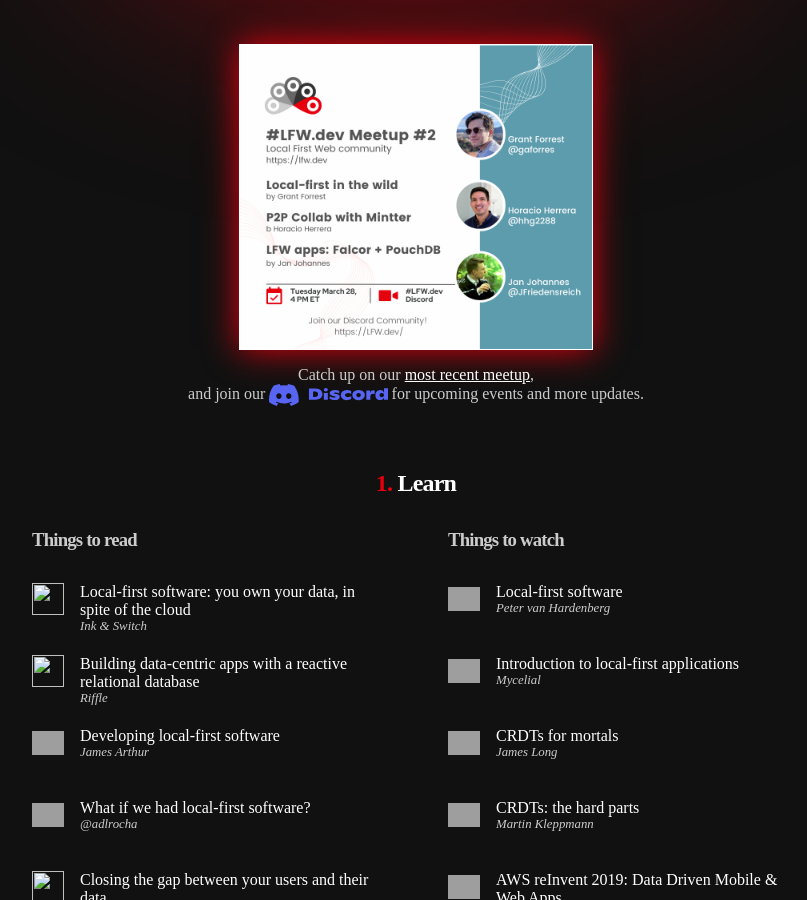
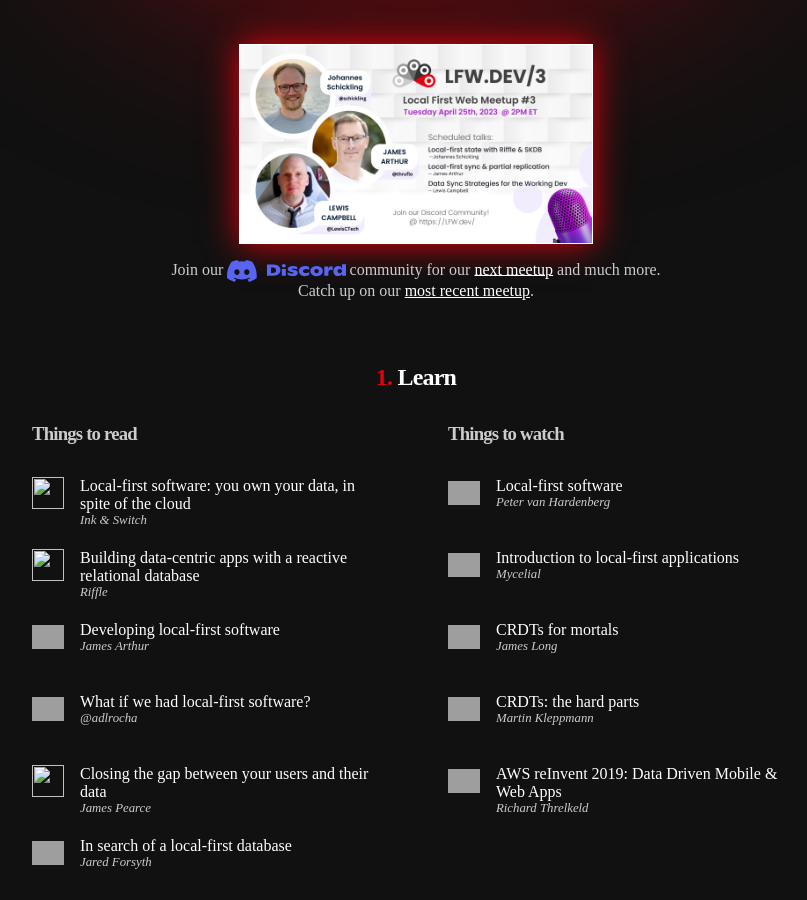
Before and after one commit to mylofi/localfirstweb.dev, a Jekyll site: the page built from index.html, in a window 1280 px wide and 900 px high, scrolled down 304 px, cut to the strip 0-900 px from the top of the window. Shown: the whole strip, without its empty margins (224-1031 px from the left). Built offline with Jekyll 4.4.1, drawn with Linux system fonts in a browser that asks for light colours; some web fonts are replaced; grey boxes are pictures that could not be loaded.

Commit message:
Meetup #3 Update

```diff
--- a/index.html
+++ b/index.html
@@ -57,17 +57,18 @@
       <b>Welcome to the world of local-first web&nbsp;development.</b>
     </summary>
     <aside>
-      <a href="https://www.youtube.com/watch?v=TH-78-I6Eh0" target="_blank"
-        ><img class="feature" src="/assets/images/meetup2.png"
-      /></a>
-      Catch up on our
-      <a href="https://www.youtube.com/watch?v=TH-78-I6Eh0" target="_blank"
-        >most recent meetup</a
-      >,<br />and join our
-      <a href="https://discord.gg/ZRrwZxn4rW" target="_blank"
-        ><img class="discord" src="/assets/images/discord.svg"
-      /></a>
-      for upcoming events and more updates.
+      <a href="https://discord.gg/8b4cbrkA5p?event=1093267742825644155"
+        target="_blank"><img class="feature" src="/assets/images/meetup3.png" /></a>
+      Join our
+      <a href="https://discord.gg/lfwdev" target="_blank"><img class="discord"
+          src="/assets/images/discord.svg" /></a>
+      community for our
+      <a href="https://discord.gg/8b4cbrkA5p?event=1093267742825644155"
+        target="_blank">next meetup</a>
+      and much more.
+      <br/>Catch up on our
+      <a href="https://www.youtube.com/watch?v=TH-78-I6Eh0" target="_blank">most
+        recent meetup</a>.
     </aside>
     <main>
       {%for group in site.data.content%}
```
Also changed, not shown: assets/images/meetup3.png (added).
